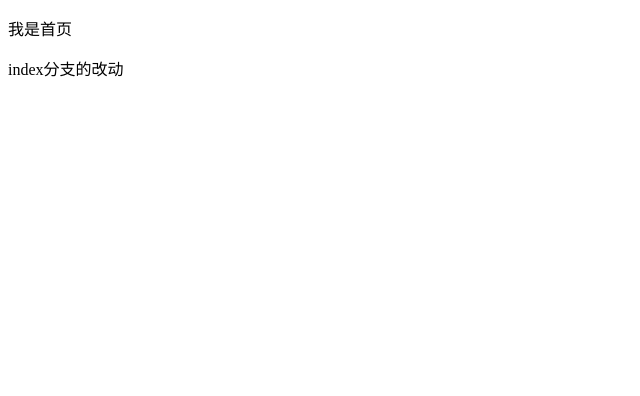
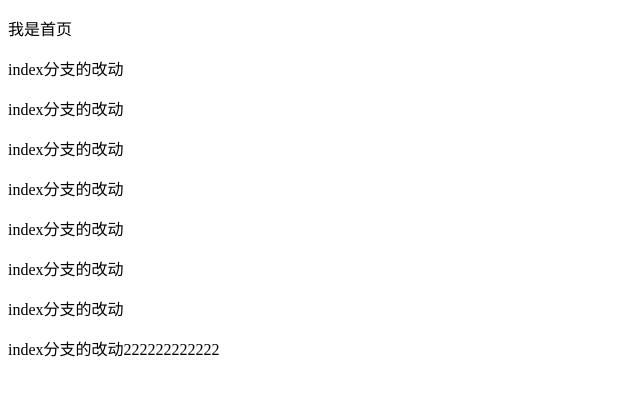
Before and after one commit to guofu543/xiaomi, a plain HTML site: page index.html in a window 1280 px wide. Shown: the whole page, without its empty margins (0-640 px from the left). Drawn offline with Linux system fonts and the light colour scheme.

Commit message:
index第二次的改动

```diff
--- a/index.html
+++ b/index.html
@@ -8,5 +8,12 @@
 <body>
     <p>我是首页</p>
     <p>index分支的改动</p>
+    <p>index分支的改动</p>
+    <p>index分支的改动</p>
+    <p>index分支的改动</p>
+    <p>index分支的改动</p>
+    <p>index分支的改动</p>
+    <p>index分支的改动</p>
+    <p>index分支的改动222222222222</p>
 </body>
 </html>
```
